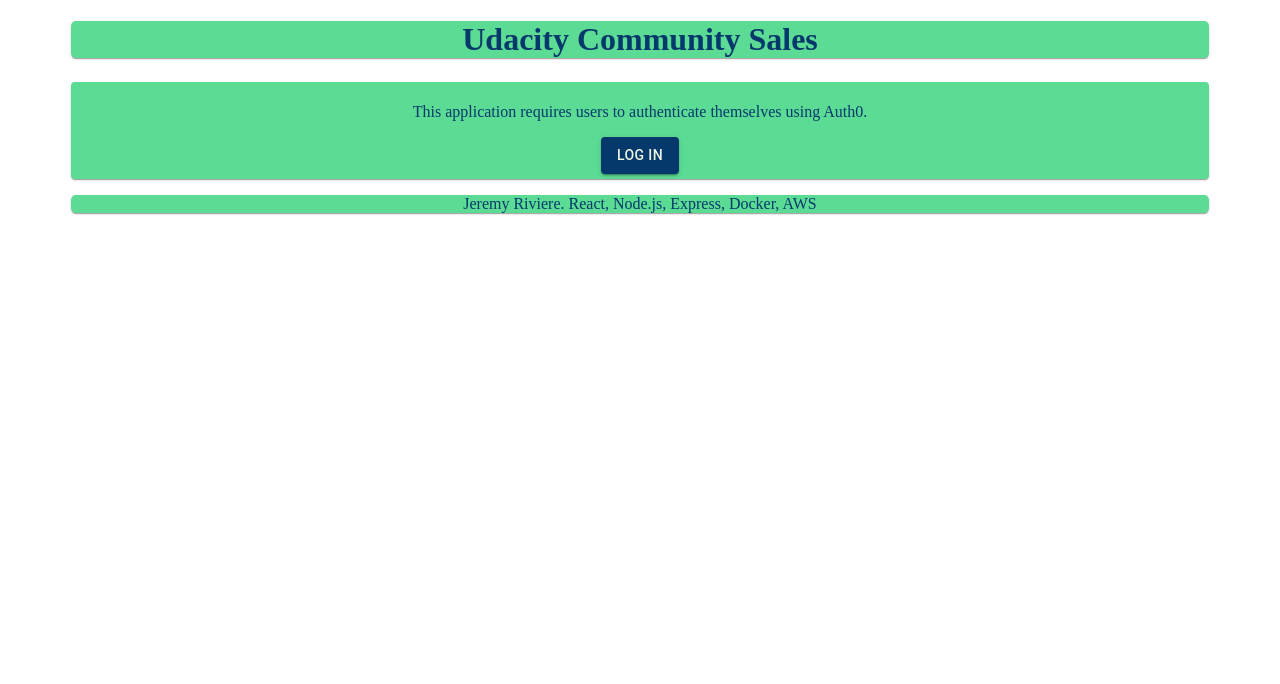
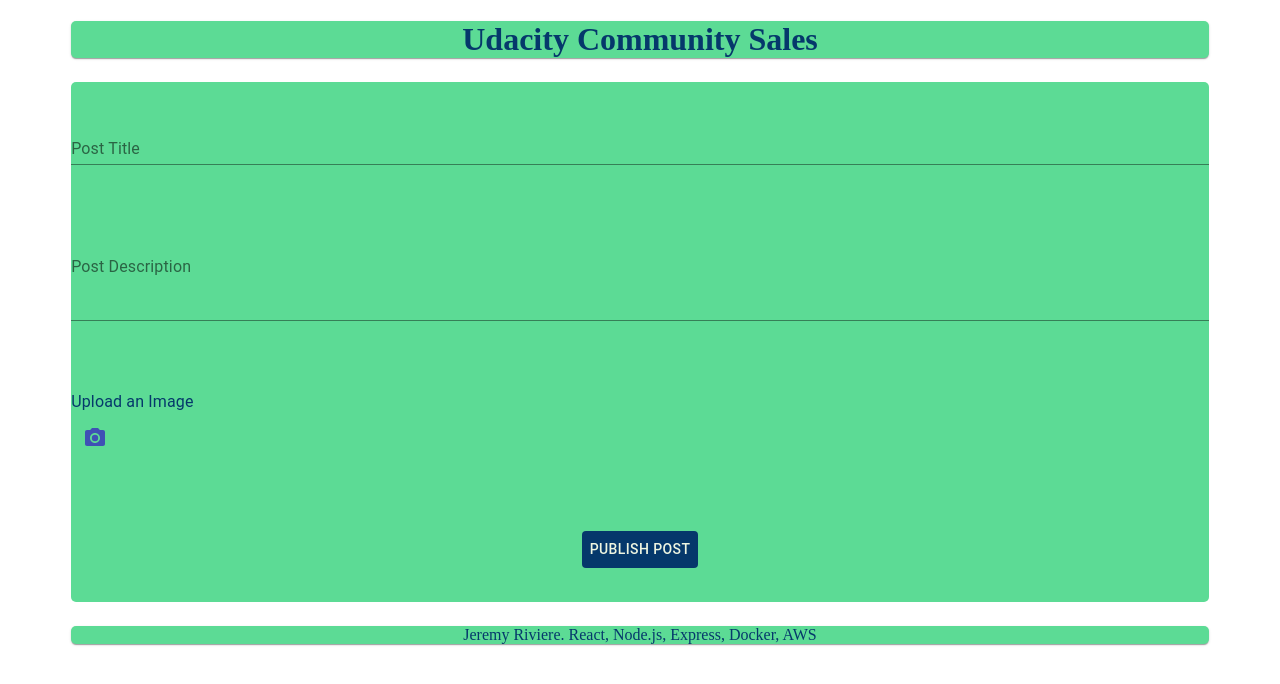
Before and after one commit to Eperuza/udacity-capstone, a React (Create React App) app in the folder frontend/: page / in a window 1280 px wide. Shown: the top 684 px of the page. Built offline with nearby package versions, Linux system fonts and the light colour scheme.

Commit message:
form in progress

```diff
--- a/frontend/package.json
+++ b/frontend/package.json
@@ -11,6 +11,7 @@
     "@testing-library/user-event": "^12.8.3",
     "react": "^17.0.2",
     "react-dom": "^17.0.2",
+    "react-hook-form": "^7.13.0",
     "react-scripts": "4.0.3",
     "web-vitals": "^1.1.2"
   },
--- a/frontend/src/App.js
+++ b/frontend/src/App.js
@@ -4,6 +4,7 @@
 import Feed from './pages/Feed'
 import Header from './components/Header';
 import Footer from './components/Footer';
+import CreatePostForm from './pages/CreatePostForm';
 
 export default function App() {
   const {isAuthenticated, user} = useAuth0();
@@ -14,11 +15,12 @@
       {isAuthenticated
       ?
       (
-        <div>
-          <Feed userEmail = {user.email}/>
-        </div>
+        <Feed userEmail = {user.email}/>
+
+
       )
-      : <Login/>
+      : //<Login/>
+      <CreatePostForm/>
       }
     <Footer/>
   </div>
--- a/frontend/src/components/Post.js
+++ b/frontend/src/components/Post.js
@@ -24,16 +24,15 @@
   },
   toolbar: {
     textAlign: 'center',
-    backgroundColor: theme.content,
     color: theme.buttonAndFont,
     display: 'flex',
-    justifyContent: 'center'
+    justifyContent: 'flex-end'
   },
   title: {
     textAlign: 'center',
     backgroundColor: theme.content,
     color: theme.buttonAndFont,
-    minHeight: '5vh'
+    minHeight: '5vh',
   },
   button: {
     backgroundColor: theme.buttonAndFont,
@@ -63,7 +62,7 @@
 
       <Grid item xs = {4}>
         <Paper className = {classes.image}>
-          {post.image_url ? <img src = {post.image_url} width = '100%' height = '100%'/> : <p>No img available</p>}
+          {post.image_url ? <img src = {post.image_url} width = '75%' height = '75%'/> : <p>No img available</p>}
         </Paper>
       </Grid>
 
@@ -74,10 +73,10 @@
       </Grid>
 
       <Grid item xs = {12}>
-        <Paper className = {classes.toolbar}>
+        <div className = {classes.toolbar}>
           <Button className = {classes.button}><EditIcon/>Edit</Button>
           <Button className = {classes.button}><DeleteIcon/>Delete</Button>
-        </Paper>
+        </div>
       </Grid>
 
     </Grid>
--- /dev/null
+++ b/frontend/src/pages/CreatePostForm.js
@@ -0,0 +1,94 @@
+import React from 'react'
+import { useForm, Controller } from 'react-hook-form'
+import {TextField, Button, Input, makeStyles, IconButton, Typography} from '@material-ui/core'
+import {PhotoCamera} from '@material-ui/icons'
+import theme from '../constants/theme'
+
+const useStyles = makeStyles(() => ({
+  form: {
+    backgroundColor: theme.container,
+    marginBottom: '3vh',
+    borderRadius: '5px',
+    color: theme.buttonAndFont,
+    marginLeft: '5%',
+    marginRight: '5%',
+    display: 'flex',
+    flexDirection: 'column',
+    minHeight: '65vh',
+    justifyContent: 'space-around',
+  },
+  input: {
+    backgroundColor: theme.content,
+  },
+  button: {
+    variant: 'contained',
+    backgroundColor: theme.buttonAndFont,
+    color: theme.font,
+    maxWidth: '50vh',
+    marginLeft: 'auto',
+    marginRight: 'auto'
+
+  }
+}));
+
+export default function CreatePostForm({userEmail}) {
+  const {control, handleSubmit} = useForm();
+  const onSubmit = (data) => console.log(data)
+  const classes = useStyles();
+
+  return (
+    <form onSubmit = {handleSubmit(onSubmit)} className = {classes.form}>
+      {/*Title Input*/}
+      <Controller
+        name = "postTitle"
+        control = {control}
+        defaultValue = ""
+        className = {classes.input}
+        render = {({field}) => <TextField {...field} id = "postTitle" label= "Post Title"/>}
+      />
+
+      {/*Description Input*/}
+      <Controller
+        name = "postDesc"
+        control = {control}
+        defaultValue = ""
+        className = {classes.input}
+        render = {({field}) => <TextField {...field} id = "postDesc" label = "Post Description" minRows = {3} maxRows = {4} multiline = {true}/>}
+      />
+
+      {/*File Input*/}
+      <div>
+      <Typography>Upload an Image</Typography>
+      <Controller
+        name = "postFile"
+        control = {control}
+        defaultValue = ""
+        render = {({field}) => (
+        <label htmlFor = "postFile">
+          <input {...field} accept = "image/*" id = "postFile" type = "file" hidden ="true"/>
+          <IconButton color = "primary" aria-label = "uploadPicture" component = "span">
+            <PhotoCamera />
+          </IconButton>
+        </label>
+        )}
+      />
+      </div>
+
+      {/*Submit form*/}
+      <Button className = {classes.button} type = "submit">Publish Post</Button>
+    </form>
+  )
+}
+
+//building an object that looks like this:
+/*
+  post = {
+    id: 1, (made by the DB, auto increments)
+    title: 'Example title', (form input),
+    description: 'lorem55' (form input)
+    image_url: some url to the s3 object (obtained on the server, client handles file upload to server)
+    user: userEmail from auth0,
+    date_created: todays date as timestamp (we'll let db insert this by default)
+  }
+*/
+//send object to server -> create db entry -> succesful response -> go back to user feed
```
Also changed, not shown: 1 other file (tests, documents, lock files or other folders).
